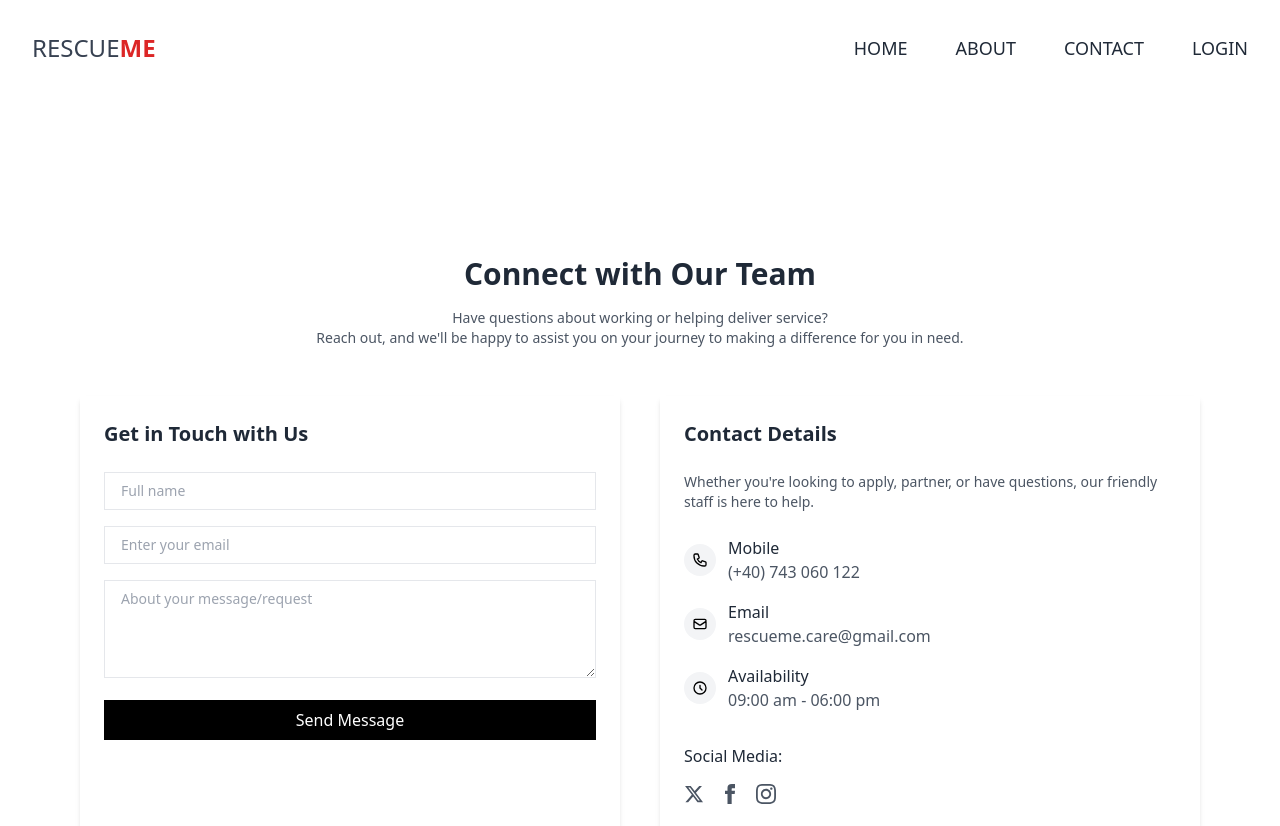
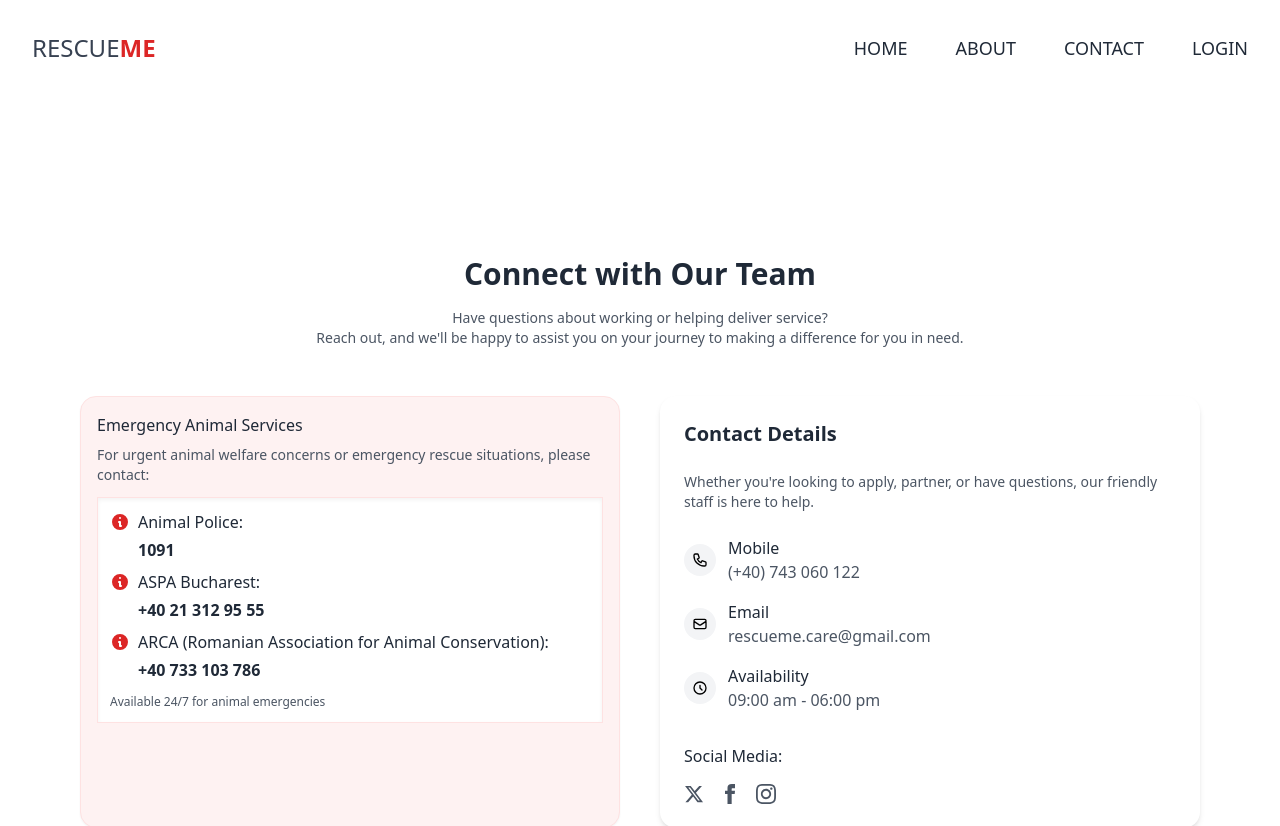
Before and after one commit to licaret/RescueMe-frontend, a Vue app: page /contact in a window 1280 px wide. Shown: the top 826 px of the page. Built offline with nearby package versions, Linux system fonts and the light colour scheme.

Commit message:
Improved AboutUsPage & ContactUsPage design

```diff
--- a/src/components/Footer.vue
+++ b/src/components/Footer.vue
@@ -24,8 +24,8 @@
         <div>
           <h3 class="text-xl  mb-4">Contact</h3>
           <ul class="space-y-2 text-gray-400">
-            <li>Str. Romanilor, Nr. 1A</li>
-            <li>Timisoara, Romania</li>
+            <!-- <li>Str. Romanilor, Nr. 1A</li>
+            <li>Timisoara, Romania</li> -->
             <li>rescueme.care@gmail.com</li>
             <li>+40 743 060 122</li>
           </ul>
--- a/src/pages/AboutUsPage.vue
+++ b/src/pages/AboutUsPage.vue
@@ -36,29 +36,6 @@
         <p class="text-gray-700">
           RescueMe brings shelters and adopters together in one simple, user-friendly space. Shelters add detailed profiles of animals in need, and prospective adopters can browse through them, learning about each animal's story and personality. With a few clicks, they can connect with shelters, ask questions, and start the adoption process.
         </p>
-      </div>
-    </div>
-
-    <!-- Stats Section -->
-    <div class="grid grid-cols-2 md:grid-cols-4 gap-6 mb-20">
-      <div class="bg-white p-6 rounded-2xl shadow-md text-center">
-        <h3 class="text-3xl font-bold text-gray-800 mb-2">300+</h3>
-        <p class="text-gray-600 uppercase text-sm font-medium">Adoptions</p>
-      </div>
-
-      <div class="bg-white p-6 rounded-2xl shadow-md text-center">
-        <h3 class="text-3xl font-bold text-gray-800 mb-2">1,000+</h3>
-        <p class="text-gray-600 uppercase text-sm font-medium">Rescues</p>
-      </div>
-
-      <div class="bg-white p-6 rounded-2xl shadow-md text-center">
-        <h3 class="text-3xl font-bold text-gray-800 mb-2">1,000+</h3>
-        <p class="text-gray-600 uppercase text-sm font-medium">Available Pets</p>
-      </div>
-
-      <div class="bg-white p-6 rounded-2xl shadow-md text-center">
-        <h3 class="text-3xl font-bold text-gray-800 mb-2">28</h3>
-        <p class="text-gray-600 uppercase text-sm font-medium">Shelters</p>
       </div>
     </div>
 
@@ -206,11 +183,27 @@
         Whether you're looking to adopt, volunteer, or partner with us as a shelter, we welcome you to become part of our community dedicated to helping animals find their forever homes.
       </p>
       <div class="flex flex-wrap justify-center gap-4">
-        <a href="#" class="bg-red-600 hover:bg-red-700 text-white px-6 py-3 rounded-2xl font-medium inline-block transition-colors">Adopt a Pet</a>
-        <a href="#" class="bg-white border border-red-600 text-red-600 hover:bg-red-50 px-6 py-3 rounded-2xl font-medium inline-block transition-colors">Partner as a Shelter</a>
-        <a href="#" class="bg-gray-800 hover:bg-gray-900 text-white px-6 py-3 rounded-2xl font-medium inline-block transition-colors">Volunteer with Us</a>
+        <button
+          @click="navigateToAdopt"
+          class="bg-red-600 hover:bg-red-700 text-white px-6 py-3 rounded-2xl font-medium inline-block transition-colors transform hover:-translate-y-1"
+        >
+          Adopt a Pet
+        </button>
+        <button
+          @click="navigateToShelter"
+          class="bg-white border border-red-600 text-red-600 hover:bg-red-50 px-6 py-3 rounded-2xl font-medium inline-block transition-colors transform hover:-translate-y-1"
+        >
+          Partner as a Shelter
+        </button>
+        <button
+          @click="navigateToDonate"
+          class="bg-gray-800 hover:bg-gray-900 text-white px-6 py-3 rounded-2xl font-medium inline-block transition-colors transform hover:-translate-y-1"
+        >
+          Donate
+        </button>
       </div>
     </div>
+
   </div>
   <Footer></Footer>
 </template>
@@ -235,11 +228,20 @@ export default {
     isLoggedIn() {
       return !!localStorage.getItem('Id');
     }
+  },
+  methods: {
+    navigateToAdopt() {
+      this.$router.push(this.isLoggedIn ? '/available-pets' : '/login');
+    },
+    navigateToShelter() {
+      this.$router.push(this.isLoggedIn ? '/shelter-dashboard' : '/login');
+    },
+    navigateToDonate() {
+      this.$router.push(this.isLoggedIn ? '/donate' : '/login');
+    }
   }
-
 }
 </script>
-
 
 
 <style scoped>
--- a/src/pages/ContactUsPage.vue
+++ b/src/pages/ContactUsPage.vue
@@ -4,6 +4,7 @@
     <IntroNavbar v-else />
 
     <div class="max-w-6xl mx-auto px-4 py-12 mt-28">
+
       <!-- Header Section -->
       <div class="text-center mb-12">
         <h1 class="text-gray-800 text-3xl font-bold mb-4">Connect with Our Team</h1>
@@ -15,51 +16,52 @@
 
       <!-- Contact Grid -->
       <div class="grid md:grid-cols-2 gap-10 mb-16">
-        <!-- Contact Form -->
-        <div class="bg-white rounded-lg shadow-md p-6">
-          <h2 class="text-gray-800 text-xl font-semibold mb-6">Get in Touch with Us</h2>
-          <form @submit.prevent="handleSubmit">
-            <div class="space-y-4">
+
+        <!-- Emergency Contact -->
+        <div class="bg-red-50 rounded-2xl p-4 border border-red-100 shadow-sm">
+          <h3 class="text-gray-800 font-medium mb-2">Emergency Animal Services</h3>
+          <p class="text-gray-600 text-sm mb-3">
+            For urgent animal welfare concerns or emergency rescue situations, please contact:
+          </p>
+          <div class="bg-white rounded-md p-3 border border-red-100 shadow-inner">
+            <div class="grid gap-2">
               <div>
-                <input
-                  v-model="form.fullName"
-                  type="text"
-                  placeholder="Full name"
-                  class="text-sm w-full px-4 py-2 border rounded-md focus:ring-2 focus:ring-blue-500 focus:border-blue-500"
-                  required
-                />
+                <div class="flex items-center space-x-2 mb-1">
+                  <svg xmlns="http://www.w3.org/2000/svg" class="h-5 w-5 text-red-600" viewBox="0 0 20 20" fill="currentColor">
+                    <path fill-rule="evenodd" d="M18 10a8 8 0 11-16 0 8 8 0 0116 0zm-7-4a1 1 0 11-2 0 1 1 0 012 0zM9 9a1 1 0 000 2v3a1 1 0 001 1h1a1 1 0 100-2v-3a1 1 0 00-1-1H9z" clip-rule="evenodd" />
+                  </svg>
+                  <span class="text-gray-800 font-medium">Animal Police:</span>
+                </div>
+                <p class="text-gray-800 font-bold ml-7">1091</p>
               </div>
+
               <div>
-                <input
-                  v-model="form.email"
-                  type="email"
-                  placeholder="Enter your email"
-                  class="text-sm w-full px-4 py-2 border rounded-md focus:ring-2 focus:ring-blue-500 focus:border-blue-500"
-                  required
-                />
+                <div class="flex items-center space-x-2 mb-1">
+                  <svg xmlns="http://www.w3.org/2000/svg" class="h-5 w-5 text-red-600" viewBox="0 0 20 20" fill="currentColor">
+                    <path fill-rule="evenodd" d="M18 10a8 8 0 11-16 0 8 8 0 0116 0zm-7-4a1 1 0 11-2 0 1 1 0 012 0zM9 9a1 1 0 000 2v3a1 1 0 001 1h1a1 1 0 100-2v-3a1 1 0 00-1-1H9z" clip-rule="evenodd" />
+                  </svg>
+                  <span class="text-gray-800 font-medium">ASPA Bucharest:</span>
+                </div>
+                <p class="text-gray-800 font-bold ml-7">+40 21 312 95 55</p>
               </div>
+
               <div>
-                <textarea
-                  v-model="form.message"
-                  rows="4"
-                  placeholder="About your message/request"
-                  class="text-sm w-full px-4 py-2 border rounded-md focus:ring-2 focus:ring-blue-500 focus:border-blue-500"
-                  required
-                ></textarea>
+                <div class="flex items-center space-x-2 mb-1">
+                  <svg xmlns="http://www.w3.org/2000/svg" class="h-5 w-5 text-red-600" viewBox="0 0 20 20" fill="currentColor">
+                    <path fill-rule="evenodd" d="M18 10a8 8 0 11-16 0 8 8 0 0116 0zm-7-4a1 1 0 11-2 0 1 1 0 012 0zM9 9a1 1 0 000 2v3a1 1 0 001 1h1a1 1 0 100-2v-3a1 1 0 00-1-1H9z" clip-rule="evenodd" />
+                  </svg>
+                  <span class="text-gray-800 font-medium">ARCA (Romanian Association for Animal Conservation):</span>
+                </div>
+                <p class="text-gray-800 font-bold ml-7">+40 733 103 786</p>
               </div>
-              <button
-                type="submit"
-                class="w-full bg-black text-white py-2 px-6 rounded-md hover:bg-gray-800 transition duration-200"
-              >
-                Send Message
-              </button>
             </div>
-          </form>
+            <p class="text-gray-600 text-xs mt-3">Available 24/7 for animal emergencies</p>
+          </div>
         </div>
 
 
         <!-- Contact Details -->
-        <div class="bg-white rounded-lg shadow-md p-6">
+        <div class="bg-white rounded-2xl shadow-md p-6">
           <h2 class="text-gray-800 text-xl font-semibold mb-6">Contact Details</h2>
           <p class="text-sm text-gray-600 mb-6">
             Whether you're looking to apply, partner, or have questions,
@@ -130,9 +132,10 @@
 
       <!-- FAQ Section with Image -->
       <div class="grid md:grid-cols-2 gap-8">
+
         <!-- FAQ List -->
         <div class="space-y-4">
-          <div v-for="(faq, index) in faqs" :key="index" class="border rounded-lg shadow-md">
+          <div v-for="(faq, index) in faqs" :key="index" class="border rounded-2xl shadow-md">
             <button
               @click="toggleFaq(index)"
               class="w-full px-6 py-4 text-left flex justify-between items-center hover:bg-gray-50"
@@ -156,7 +159,7 @@
 
         <!-- Image Section -->
         <div class="flex justify-center items-center">
-          <img src="@/assets/faq-image.png" alt="Dog with phones" class="rounded-lg shadow-lg w-full md:w-3/4">
+          <img src="@/assets/faq-image.png" alt="Dog with phones" class="rounded-2xl shadow-lg w-full md:w-3/4">
         </div>
       </div>
     </div>
@@ -186,7 +189,7 @@
         faqs: [
           {
             question: 'Can I donate directly to a specific shelter?',
-            answer: 'Yes, you can donate directly to a specific shelter. Please contact us with your preferred shelter details.',
+            answer: 'Yes, you can donate directly to a specific shelter. You can do this from the shelter’s profile page, where you will find a donation button, or from the main "Donations" section, where you can select the shelter you want to support.',
             isOpen: false
           },
           {
@@ -201,7 +204,7 @@
           },
           {
             question: "Are there any fees associated with the adoption process?",
-            answer: "Yes, adoption fees vary depending on the shelter and the type of pet. These fees cover vaccinations, spaying/neutering, and other medical costs to ensure the pet is healthy.",
+            answer: "No, the platform doesn’t charge any adoption fees. However, some shelters may suggest a donation to help cover care costs. While not mandatory, you can choose to support the shelter if you’d like to help other animals in need.",
             isOpen: false,
           },
           {
@@ -211,7 +214,7 @@
           },
           {
             question: "Can I volunteer to help at the shelters?",
-            answer: "Yes, most shelters welcome volunteers! You can contact the shelter directly through our platform or visit their profile to see available volunteer opportunities.",
+            answer: "Yes, most shelters need volunteers! You can contact the shelter directly through their profile to see how you can help.",
             isOpen: false,
           }
         ]
--- a/src/services/event_service.js
+++ b/src/services/event_service.js
@@ -11,18 +11,20 @@ export async function fetchAllEvents() {
   try {
     const userId = localStorage.getItem("Id");
 
-    // If no user ID is available, user might not be logged in
-    if (!userId) {
-      console.warn("No user ID found in localStorage. User might not be logged in.");
+    // Create basic headers
+    const headers = {
+      'Content-Type': 'application/json'
+    };
+
+    // Only add auth and userId headers if user is logged in
+    if (userId) {
+      headers['Authorization'] = `Bearer ${localStorage.getItem('token')}`;
+      headers['userId'] = userId;
     }
 
     const response = await fetch(API_BASE_URL, {
       method: 'GET',
-      headers: {
-        'Content-Type': 'application/json',
-        'Authorization': `Bearer ${localStorage.getItem('token')}`,
-        'userId': userId // Always send the userId header if available
-      },
+      headers: headers,
     });
 
     if (!response.ok) {
```
